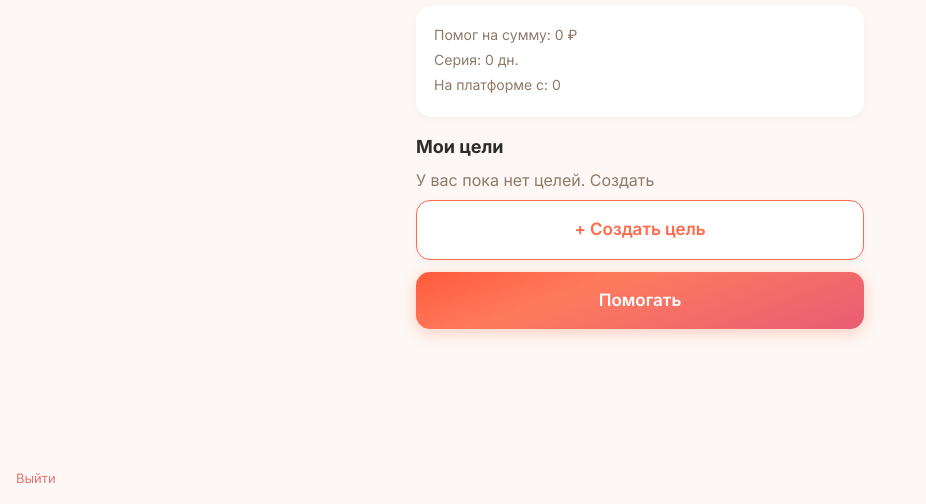
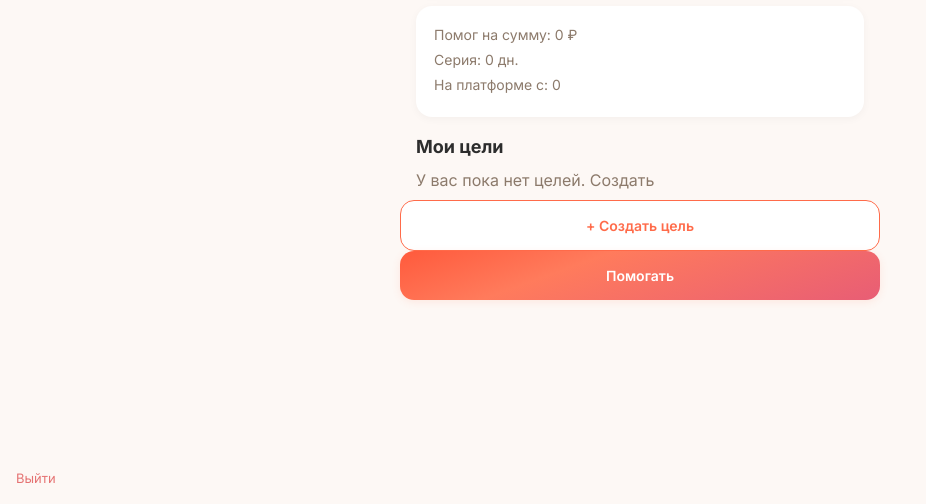
Before and after one commit to Catsik23/pomogay, a Flask app: template templates/profile.html in a window 1280 px wide. Shown: the part 296-800 px from the top of the page, without its empty margins (0-926 px from the left). Run offline with Flask 3, Linux system fonts and the light colour scheme; the template is opened without the code that fills it, so the values that code supplies are empty.

Commit message:
Profile: эталонный стиль стартовой

```diff
--- a/templates/profile.html
+++ b/templates/profile.html
@@ -183,6 +183,44 @@
             box-shadow: 0 4px 16px rgba(255,108,74,0.3);
         }
         .fab:active { transform: scale(0.97); }
+
+        .auth-section { display: flex; flex-direction: column; gap: 6px; margin: 8px 16px; }
+        .auth-btn {
+            flex: 1;
+            padding: 14px;
+            border-radius: 14px;
+            font-size: 14px;
+            font-weight: 600;
+            text-decoration: none;
+            display: flex;
+            align-items: center;
+            justify-content: center;
+            gap: 8px;
+            transition: transform 0.1s;
+        }
+        .auth-btn:active { transform: scale(0.97); }
+        .auth-outline { border: 1.5px solid #FF6B4A; background: white; color: #FF6B4A; }
+        .auth-filled {
+            background: linear-gradient(160deg, #FF5A3C 0%, #FF7B5C 35%, #E85D75 100%);
+            color: white;
+            border: none;
+            box-shadow: 0 2px 8px rgba(255,107,74,0.12);
+            position: relative;
+            overflow: hidden;
+        }
+        .auth-filled::after {
+            content: '';
+            position: absolute;
+            top: -50%;
+            left: -50%;
+            width: 200%;
+            height: 200%;
+            background: radial-gradient(circle, rgba(255,255,255,0.25) 0%, transparent 60%);
+            opacity: 0;
+            transition: opacity 0.3s;
+        }
+        .auth-filled:active::after { opacity: 1; }
+
     </style>
 </head>
 <body>
@@ -251,8 +289,8 @@
             <p style="color:#8C7A6B; margin: 8px 16px;">У вас пока нет целей. Создать</p>
         {% endif %}
 
-        <a href="/goals/choose" class="fab" style="background:white; color:#FF6B4A; border:1px solid #FF6B4A; box-shadow: 0 2px 6px rgba(0,0,0,0.04);">+ Создать цель</a>
-        <a href="/goals" class="fab" style="margin-top:12px;">Помогать</a>
+        <a href="/goals/choose" class="auth-btn auth-outline">+ Создать цель</a>
+        <a href="/goals" class="auth-btn auth-filled">Помогать</a>
         <a href="/logout" style="position:fixed; bottom:16px; left:16px; color:#E57373; font-size:13px; text-decoration:none;">Выйти</a>
     </div>
 </body>
```
